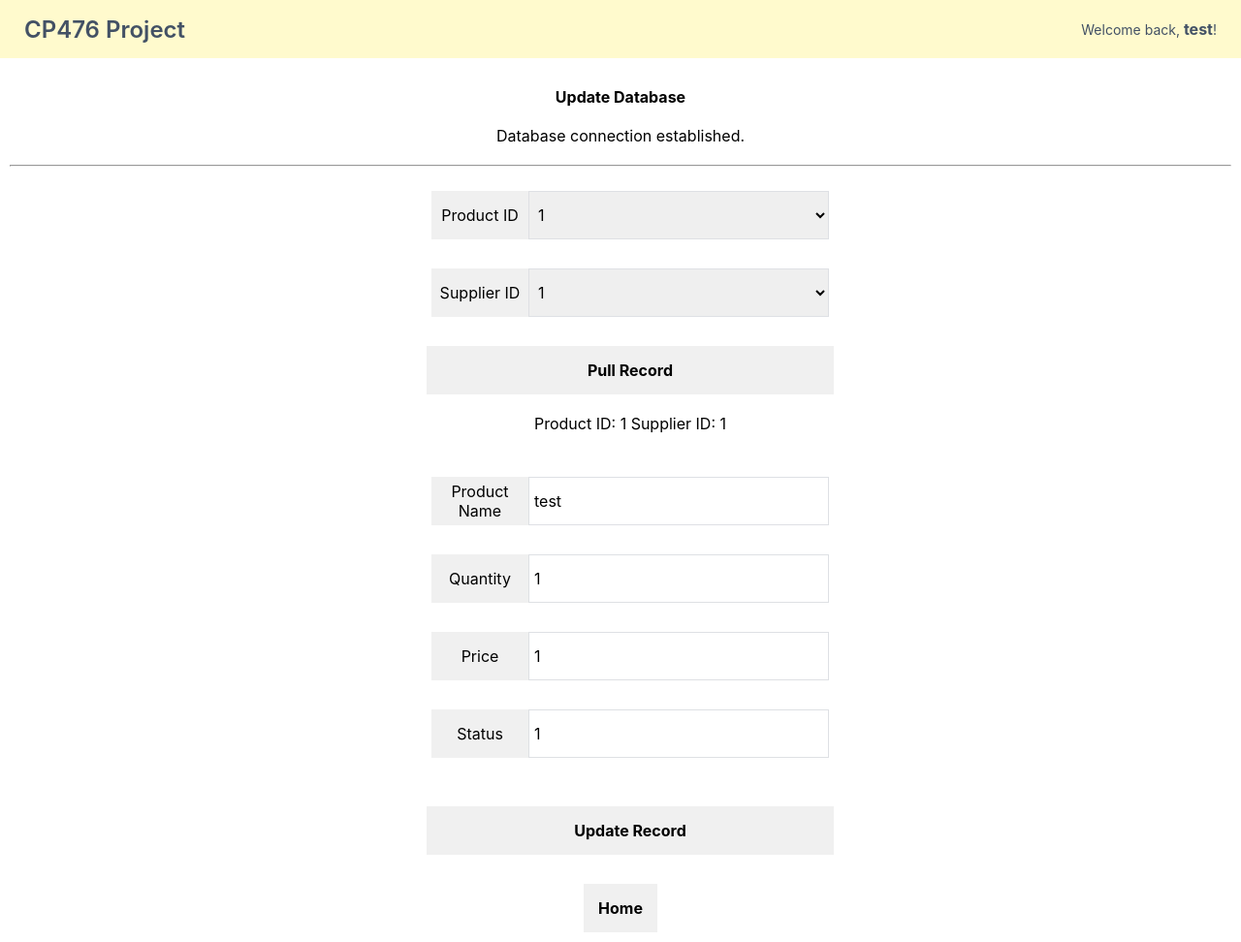
After one commit to rohan-uddin/cp476, a PHP site: page /update.php in a window 1280 px wide. The commit adds this page. Shown: the whole page at 97% size. Run offline with PHP 8.4, Linux system fonts and the light colour scheme; a user stored in the database is signed in; tables that the repository leaves empty hold one stand-in row (values such as "Sample post").

Commit message:
added code to update.php

```diff
--- a/style.css
+++ b/style.css
@@ -213,6 +213,67 @@ table {
   transition: background-color 0.2s;
 }
 
+/* Styles for the update form */
+.update {
+  width: 400px;
+  margin: 0 auto;
+}
+
+.update .box {
+  display: flex;
+  flex-direction: row;
+  margin: 5px;
+}
+
+.update form {
+  display: flex;
+  flex-direction: column;
+  flex-wrap: wrap;
+  justify-content: center;
+  padding-top: 20px;
+}
+.update form label {
+  display: flex;
+  justify-content: center;
+  align-items: center;
+  width: 100px;
+  height: 50px;
+  background-color: #f0f0f0;
+  /* color: #ffffff; */
+  padding: 0 5px;
+}
+.update form input[type="text"] {
+  width: 310px;
+  height: 50px;
+  border: 1px solid #dee0e4;
+  margin-bottom: 20px;
+  padding: 0 5px;
+}
+
+.update form select {
+  width: 310px;
+  height: 50px;
+  border: 1px solid #dee0e4;
+  margin-bottom: 20px;
+  padding: 0 5px;
+}
+
+.update form input[type="submit"] {
+  /* width: 500px; */
+  padding: 15px;
+  margin-top: 5px;
+  background-color: #f0f0f0;
+  border: 0;
+  cursor: pointer;
+  font-weight: bold;
+  color: #000;
+  transition: background-color 0.2s;
+}
+.update form input[type="submit"]:hover {
+  background-color: #a5dfc0;
+  transition: background-color 0.2s;
+}
+
 button {
   padding: 15px;
   margin-top: 10px;
--- /dev/null
+++ b/update.php
@@ -0,0 +1,140 @@
+<?php
+  // We start our session
+  session_start();
+  // If the user is not logged in redirect to the login page...
+  if (!isset($_SESSION['loggedin'])) {
+    header('Location: index.html');
+    exit;
+  }
+
+  //connect to database
+  $DATABASE_HOST = 'localhost';
+  $DATABASE_USER = 'root';
+  $DATABASE_PASS = '';
+  $DATABASE_NAME = 'cp476';
+
+  // Try and connect using the info above.
+  try {
+    $con = new PDO("mysql:host=$DATABASE_HOST;dbname=$DATABASE_NAME", $DATABASE_USER, $DATABASE_PASS);
+    $output = 'Database connection established.';
+  } catch (PDOException $e) {
+    $output = 'Unable to establish connection: ' . $e->getMessage();
+    // exit('Failed to connect to MySQL: ' . $e->getMessage());
+  }
+
+  if(isset($_POST['pull_record'])){ //check if form was submitted
+    $_SESSION["supplier_id"] = clean_input($_POST['supplier_id']); //get input text
+    $_SESSION["product_id"] = clean_input($_POST['product_id']); //get input text
+
+    $query = "SELECT product_id, product_name, quantity, product_price, product_status, supplier_name FROM suppliers INNER JOIN products ON suppliers.supplier_id = products.supplier_id WHERE (products.supplier_id = ? AND products.product_id = ?)";
+    $result= $con->prepare($query);
+    $result->bindParam(1, $_SESSION["supplier_id"], PDO::PARAM_STR);
+    $result->bindParam(2, $_SESSION["product_id"], PDO::PARAM_STR);
+    $result->execute();
+    $rows=$result->fetch(PDO::FETCH_ASSOC);
+
+    if ($rows) {
+      $output = "Record found ";
+      $_SESSION["product_name"] = $rows['product_name'];
+      $_SESSION["quantity"] = $rows['quantity'];
+      $_SESSION["product_price"] = $rows['product_price'];
+      $_SESSION["product_status"] = $rows['product_status'];
+    } else {
+      $output = "Record not found";
+    }
+
+
+  }
+
+
+
+  // function to clean POST data
+  function clean_input($data) {
+    $data = trim($data);
+    $data = stripslashes($data);
+    $data = htmlspecialchars($data);
+    return $data;
+  }
+?>
+<!DOCTYPE html>
+<html>
+	<head>
+		<meta charset="utf-8">
+		<title>Home Page</title>
+    <link href="style.css" rel="stylesheet" type="text/css">
+  </head>
+	<body class="loggedin">
+		<header class="navtop">
+      <h1>CP476 Project</h1>
+			<nav>
+				<p>Welcome back, <strong><?=$_SESSION['name']?></strong>!</p>
+      </nav>
+    </header>
+		<div class="content">
+			<h1>Update Database</h1>
+      <p><?php echo $output; ?></p>
+      <br/>
+			<hr/>
+      <div class="update">
+        <form action="<?php echo htmlspecialchars($_SERVER["PHP_SELF"]);?>" method="post">
+          <div class="box">
+            <!-- drop down for productid -->
+            <label for="html">Product ID</label>
+            <select name="product_id">
+              <?php
+                $query = "SELECT product_id FROM products";
+                $result = $con->query($query);
+                while($rows=$result->fetch(PDO::FETCH_ASSOC)) {
+                  echo "<option value=" . $rows['product_id'] . ">" . $rows['product_id'] . "</option>";
+                }
+              ?>
+            </select>
+          </div>
+          <!-- datalist of Supplier name based on selected Product ID -->
+          <div class="box">
+            <label for="html">Supplier ID</label>
+            <select name="supplier_id">
+              <?php
+                $query = "SELECT supplier_id FROM suppliers";
+                $result = $con->query($query);
+                while($rows=$result->fetch(PDO::FETCH_ASSOC)) {
+                  echo "<option value=" . $rows['supplier_id'] . ">" . $rows['supplier_id'] . "</option>";
+                }
+              ?>
+            </select>
+          </div>
+          <input type="submit", name="pull_record", value="Pull Record">
+          <br/>
+          <?php echo isset($_SESSION['product_id']) ? "Product ID: ".$_SESSION['product_id'] : "Product ID: "; ?>
+          <?php echo isset($_SESSION['supplier_id']) ? "Supplier ID: ".$_SESSION['supplier_id'] : "Supplier ID: "; ?>
+        </form>
+        <br/>
+        <!-- Actual place to update the data -->
+        <form action="update_data.php" method="post">
+          <div class="box">
+            <label for="html">Product Name</label>
+            <input type="text" name="product_name" value=<?php echo isset($_SESSION['product_name']) ? $_SESSION['product_name'] : "Name";?>>
+          </div>
+          <div class="box">
+            <label for="html">Quantity</label>
+            <input type="text" name="quantity" value=<?php echo isset($_SESSION['quantity']) ? $_SESSION['quantity'] : "Quantity";?>>
+          </div>
+          <div class="box">
+            <label for="html">Price</label>
+            <input type="text" name="price" value=<?php echo isset($_SESSION['product_price']) ? $_SESSION['product_price'] : "Price";?>>
+          </div>
+          <div class="box">
+            <label for="html">Status</label>
+            <input type="text" name="status" value=<?php echo isset($_SESSION['product_status']) ? $_SESSION['product_status'] : "Status";?>>
+          </div>
+          <br>
+
+          <input type="submit", value="Update Record">
+      </div>
+
+
+      <br/>
+      <button onclick="location.href = 'home.php';">Home</button>
+    </div>
+  </body>
+</html>
```
Also changed, not shown: update_data.php (added, +116 -0 lines).
